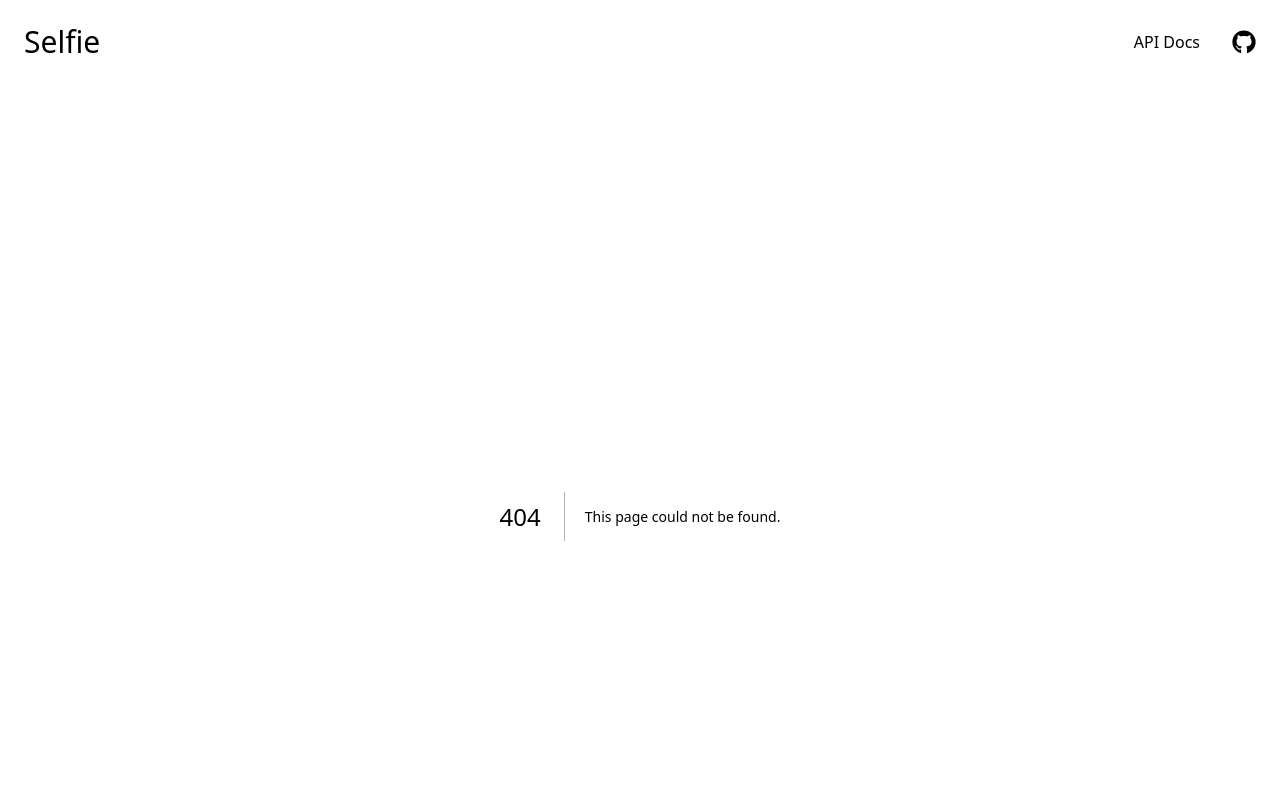
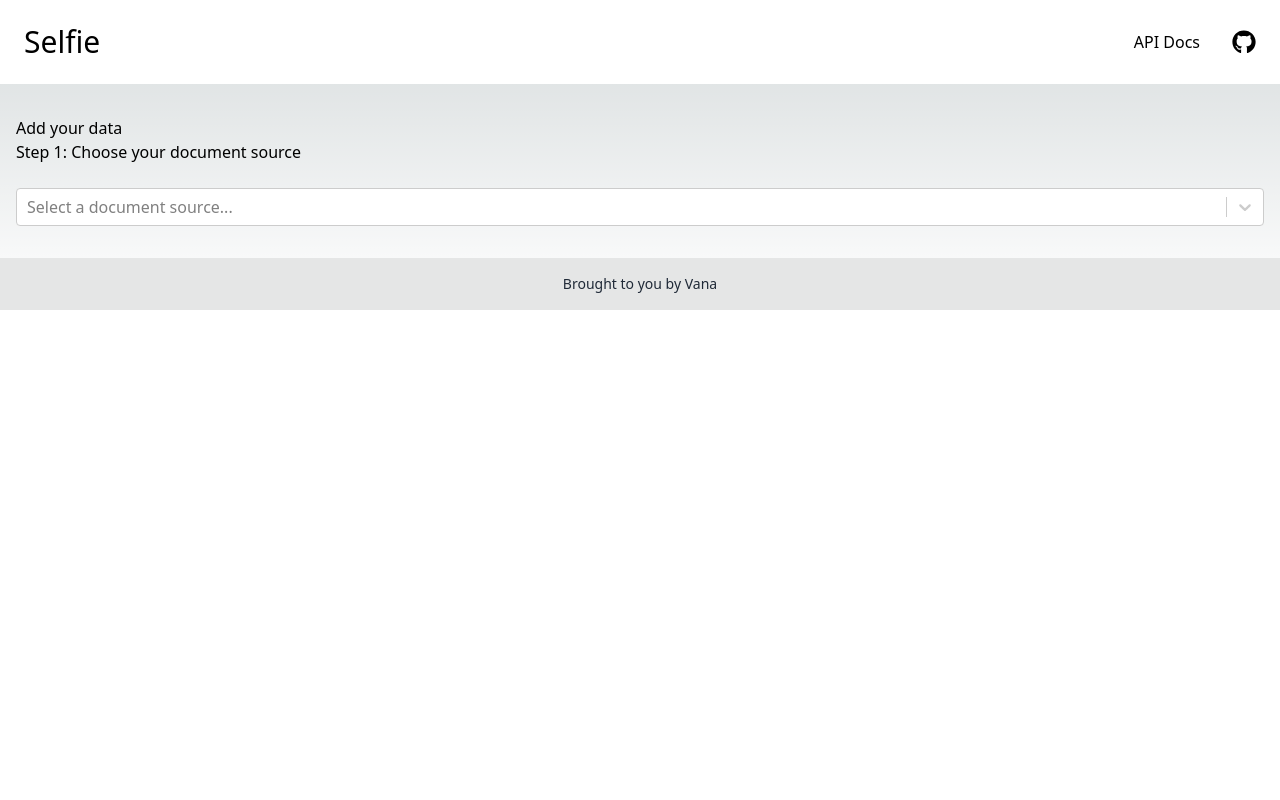
Before and after one commit to vana-com/personal-server, a Next.js app in the folder selfie-ui/: page /ui in a window 1280 px wide. Before the commit this address had no page. Shown: the top 800 px of the page. Built offline with nearby package versions, Linux system fonts and the light colour scheme; no server answers.

Commit message:
feat: new ui

```diff
--- /dev/null
+++ b/selfie-ui/src/app/ui/page.tsx
@@ -0,0 +1,46 @@
+"use client";
+
+import { useState } from 'react';
+import Form from '@rjsf/core';
+import validator from '@rjsf/validator-ajv8';
+
+import DocumentSourceSelector from '../components/DocumentSourceSelector'; // Assume this is the component from Step 1
+
+const DataManagementInterface = () => {
+  const [selectedSource, setSelectedSource] = useState('');
+  const [formSchema, setFormSchema] = useState(null);
+  const [uiSchema, setUiSchema] = useState(null);
+
+  // Handle source selection
+  const handleSourceSelect = (sourceId: string) => {
+    setSelectedSource(sourceId);
+
+    // Fetch the schema for the selected source
+    fetch(`http://localhost:8181/v1/connectors/${sourceId}`)
+      .then((response) => response.json())
+      .then((data) => {
+        setFormSchema(data.form_schema);
+        setUiSchema(data.ui_schema);
+      })
+      .catch((error) => console.error('Error fetching schema:', error));
+  };
+
+  return (
+    <div>
+      <h1>Add your data</h1>
+      <div>Step 1: Choose your document source</div>
+      <br />
+      <DocumentSourceSelector onSelect={handleSourceSelect} />
+      {formSchema && (
+        <Form
+          schema={formSchema}
+          uiSchema={uiSchema || {}}
+          onSubmit={({formData}) => console.log('Data submitted:', formData)}
+          validator={validator}
+        />
+      )}
+    </div>
+  );
+};
+
+export default DataManagementInterface;
```
